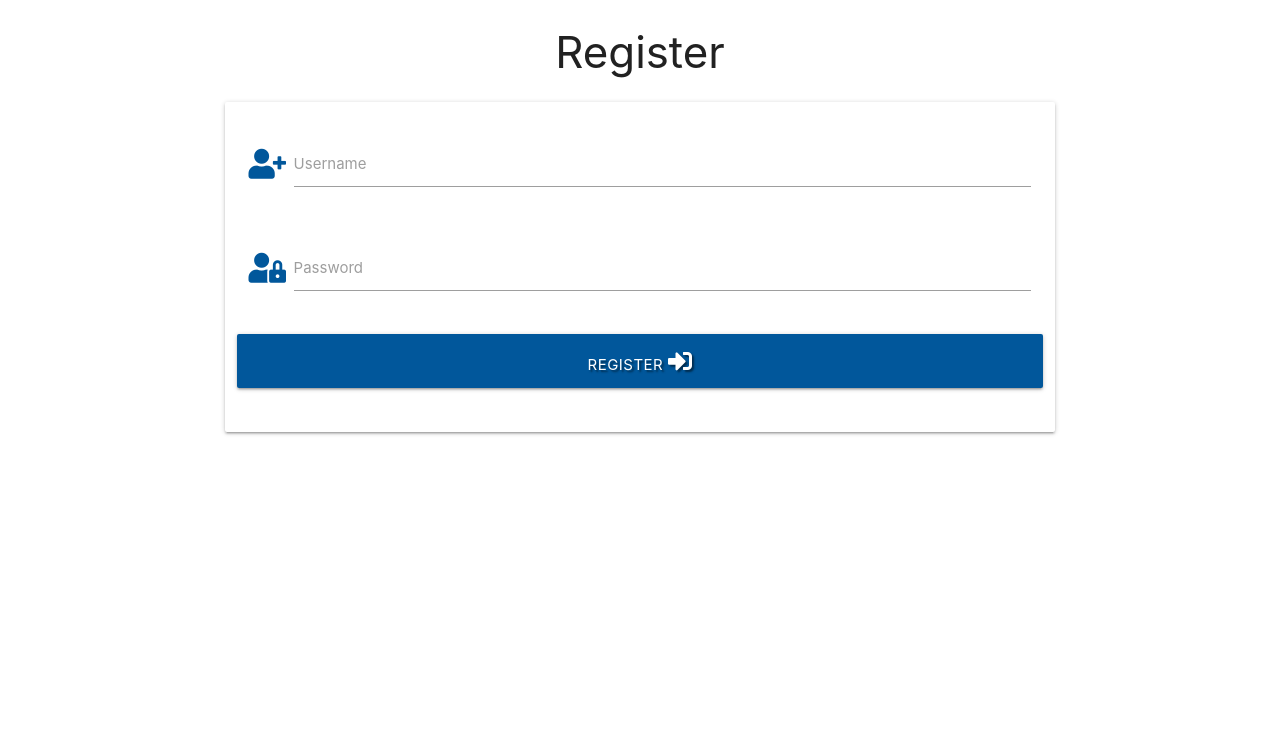
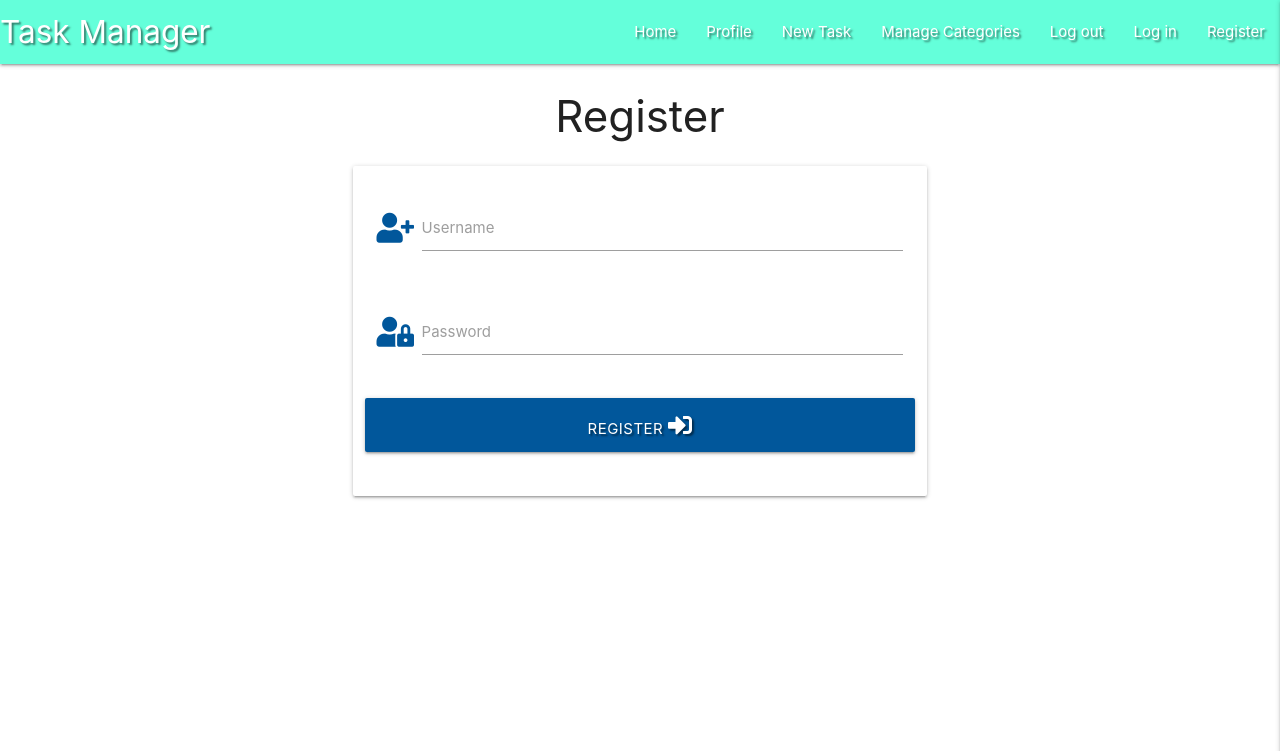
Before and after one commit to carrozw/task_manager, a Flask app: template templates/register.html in a window 1280 px wide. Shown: the top 751 px of the page. Run offline with Flask 2, Linux system fonts and the light colour scheme; the template is opened without the code that fills it, so the values that code supplies are empty; some libraries are stand-ins or nearby versions.

Commit message:
add register functionality

```diff
--- a/app.py
+++ b/app.py
@@ -4,6 +4,7 @@ from flask import (
     redirect, request, session, url_for)
 from flask_pymongo import PyMongo
 from bson.objectid import ObjectId
+from werkzeug.security import generate_password_hash, check_password_hash
 if os.path.exists("env.py"):
     import env
 
@@ -23,6 +24,30 @@ def get_tasks():
     return render_template("tasks.html", tasks=tasks)
 
 
+@app.route("/register", methods=["GET", "POST"])
+def register():
+    if request.method == "POST":
+        # check if username already exists in db
+        existing_user = mongo.db.users.find_one(
+            {"username": request.form.get("username").lower()})
+
+        if existing_user:
+            flash("Username already exists")
+            return redirect(url_for("register"))
+
+
+        register = {
+            "username": request.form.get("username").lower(),
+            "password": generate_password_hash(request.form.get("password"))
+        }
+        mongo.db.users.insert_one(register)
+
+        # put the new user into 'session' cookie
+        session["user"] = request.form.get("username").lower()
+        flash("Registration Successful!")
+    return render_template("register.html")
+
+
 if __name__ == "__main__":
     app.run(host=os.environ.get("IP"),
             port=int(os.environ.get("PORT")),
--- a/static/css/style.css
+++ b/static/css/style.css
@@ -1,3 +1,7 @@
 .text-shadow {
     text-shadow: 2px 2px 2px rgba(0,0,0,0.5);
 }
+
+.flashes {
+    line-height: 2;
+}
--- a/templates/base.html
+++ b/templates/base.html
@@ -15,9 +15,54 @@
     <title>Task Manager</title>
 </head>
 <body>
+    <header>
+        <!-- top navbar -->
+        <nav class="nav-extended text-shadow teal accent-2">
+            <div class="nav-wrapper">
+                <a href="#!" class="brand-logo">Task Manager</a>
+                <a href="#" data-target="mobile-demo" class="sidenav-trigger right"><i class="fas fa-bars">menu</i></a>
+                <ul class="right hide-on-med-and-down">
+                    <li><a href="{{ url_for('get_tasks') }}">Home</a></li>
+                    <li><a href="#">Profile</a></li>
+                    <li><a href="#">New Task</a></li>
+                    <li><a href="#">Manage Categories</a></li>
+                    <li><a href="#">Log out</a></li>
+                    <li><a href="#">Log in</a></li>
+                    <li><a href="{{ url_for('register') }}">Register</a></li>
+                </ul>
+            </div>
+        </nav>
+<!-- mobile sidenav-->
+        <ul class="sidenav" id="mobile-demo">
+            <li> <h4 class="center-align light-blue-text text-darken-4">Task Manager</h4></li>
+            <li><a href="{{ url_for('get_tasks') }}">Home</a></li>
+            <li><a href="#">Profile</a></li>
+            <li><a href="#">New Task</a></li>
+            <li><a href="#">Manage Categories</a></li>
+            <li><a href="#">Log out</a></li>
+            <li><a href="#">Log in</a></li>
+            <li><a href="{{ url_for('register') }}">Register</a></li>
+        </ul>
+    </header>
 
+    <section>
+        <!--flash messages-->
+        {% with messages = get_flashed_messages() %}
+            {% if messages %}
+                {% for message in messages %}
+                <div class="row flashes">
+                    <h4 class="light-blue-lighten-4 center-align">{{ message }}</h4>
+                    </div>
+                {% endfor %}
+            {% endif %}
+        {% endwith %}
+    </section>
+
+   <main class="container">
     {% block content %}
     {% endblock %}
+       </main>
+
 <script src="http://code.jquery.com/jquery-3.5.1.min.js" integrity="sha256-9/aliU8dGd2tb6OSsuzixeV4y/faTqgFtohetphbbj0=" crossorigin="anonymous"></script>
 <script src="https://cdnjs.cloudflare.com/ajax/libs/materialize/1.0.0/js/materialize.min.js"></script>
     <script src="{{ url_for('static', filename='js/script.js') }}"></script>
--- a/templates/register.html
+++ b/templates/register.html
@@ -10,7 +10,8 @@
                 <div class="row">
                     <div class="input-field col s12">
                         <i class="fas fa-user-plus prefix light-blue-text text-darken-4"></i>
-                        <input id="username" name="username" type="text" class="validate">
+                        <input id="username" name="username" type="text" minlength="5"
+                               maxlength="15" pattern="^[a-zA-Z0-9]{5,15}$" class="validate" required>
                         <label for="username">Username</label>
                     </div>
                 </div>
@@ -18,7 +19,8 @@
                 <div class="row">
                     <div class="input-field col s12">
                         <i class="fas fa-user-lock prefix light-blue-text text-darken-4"></i>
-                        <input id="password" name="password" type="password" class="validate">
+                        <input id="password" name="password" type="password" minlength="5"
+                               maxlength="15" pattern="^[a-zA-Z0-9]{5,15}$" class="validate" required>
                         <label for="password">Password</label>
                     </div>
                 </div>
```
